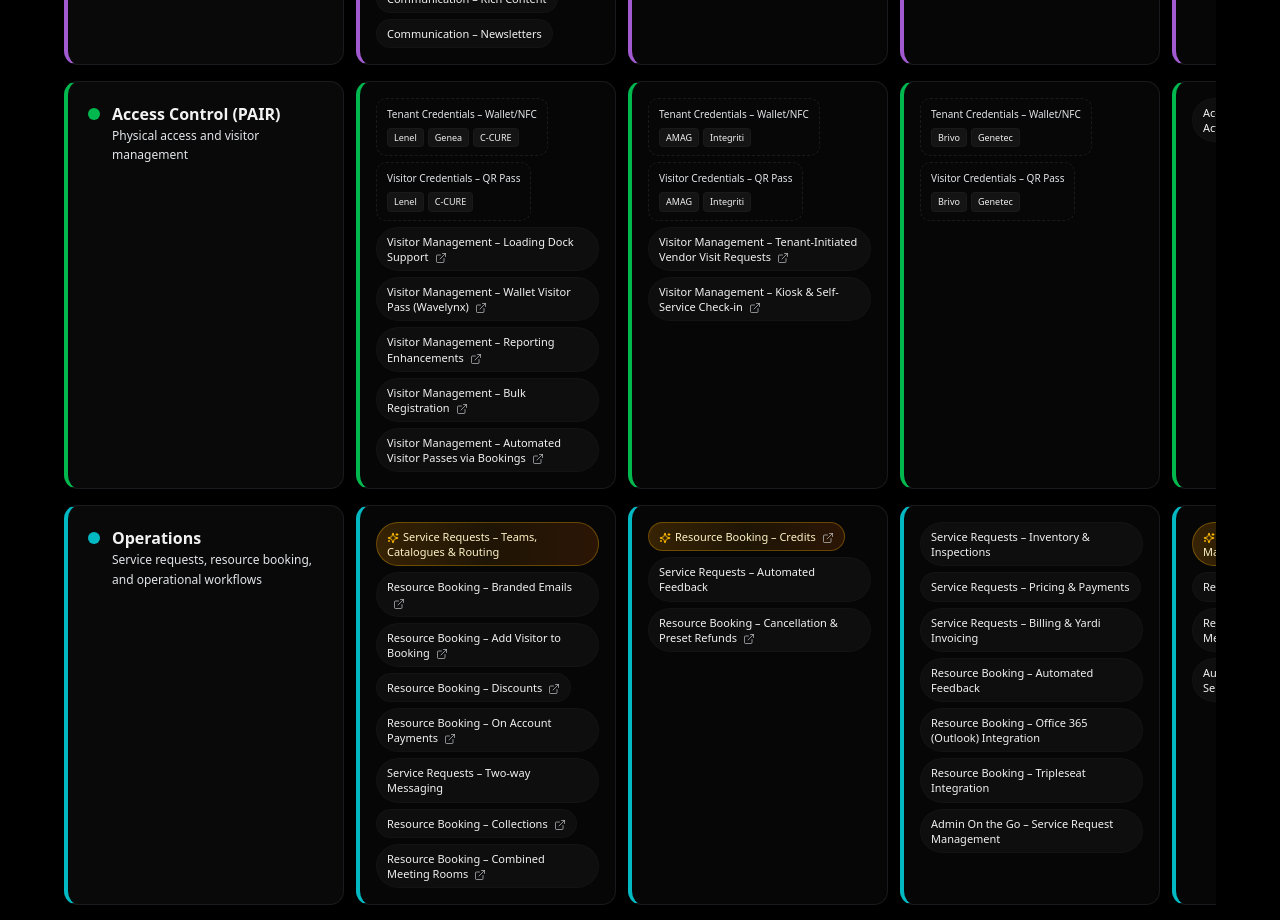
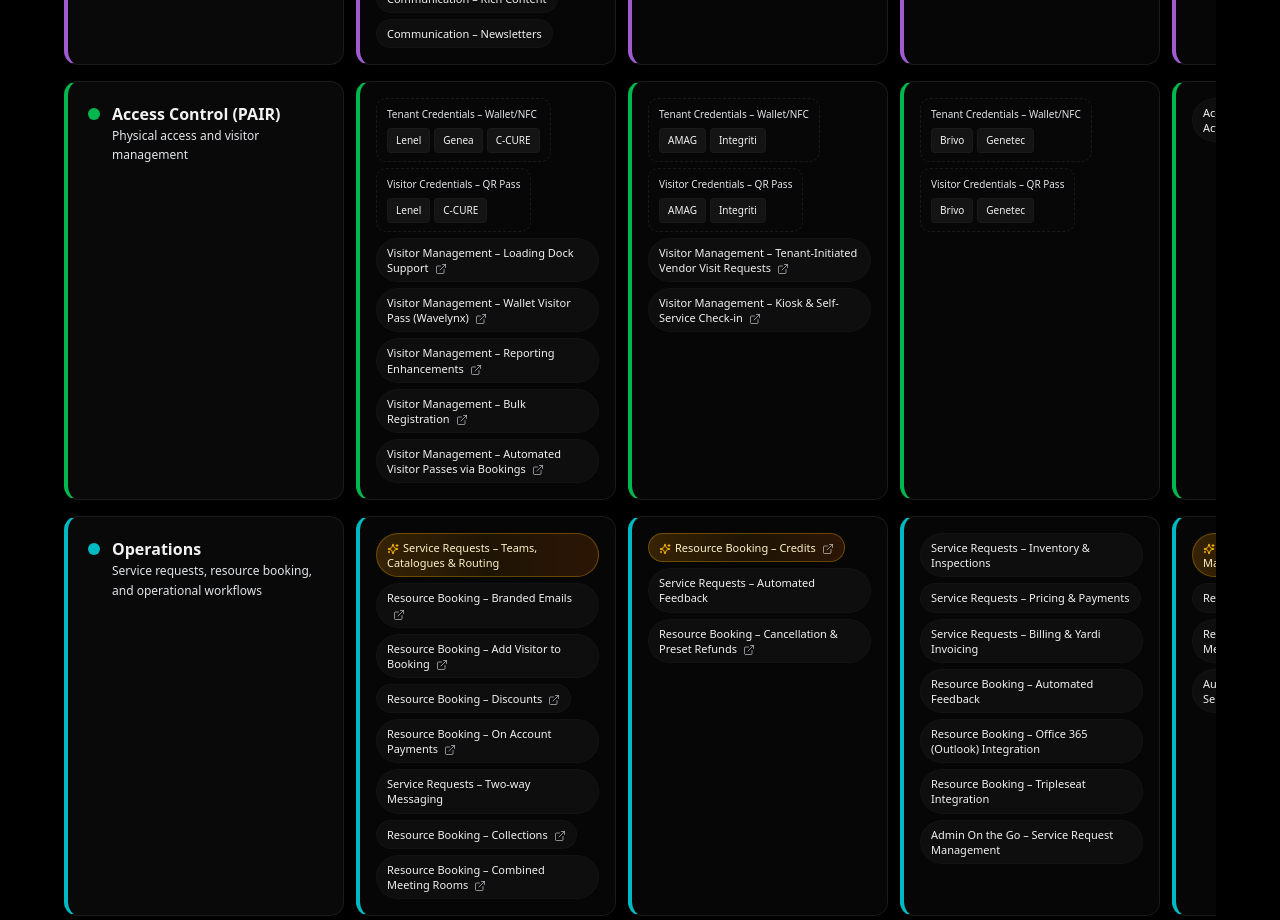
Before and after one commit to lizthomson11/v0-rex-platform-roadmap, a Next.js app: page / in a window 1280 px wide. Shown: the part 960-1880 px from the top of the page. Built offline with nearby package versions, Linux system fonts and the light colour scheme.

Commit message:
style: increase ACS badge text size for better readability
Made-with: Cursor

```diff
--- a/components/roadmap-grid.tsx
+++ b/components/roadmap-grid.tsx
@@ -586,7 +586,7 @@ export function RoadmapGrid() {
                                         {credentialData.acsSystems.map((acs, acsIndex) => (
                                           <span
                                             key={acsIndex}
-                                            className="text-[9px] px-1.5 py-0.5 rounded bg-roadmap-surface-hover text-roadmap-text-primary border border-roadmap-border/50"
+                                            className="text-[10px] px-2 py-1 rounded bg-roadmap-surface-hover text-roadmap-text-primary border border-roadmap-border/50"
                                           >
                                             {acs}
                                           </span>
```
